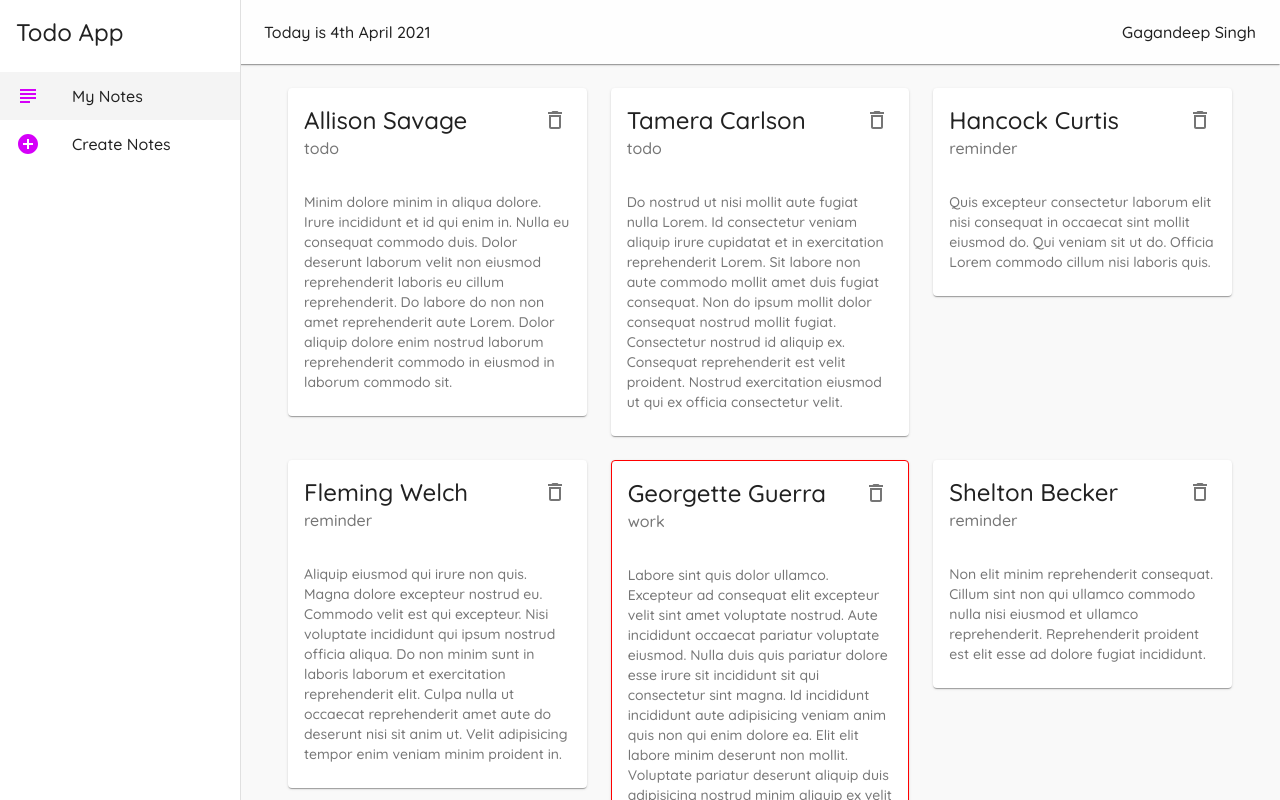
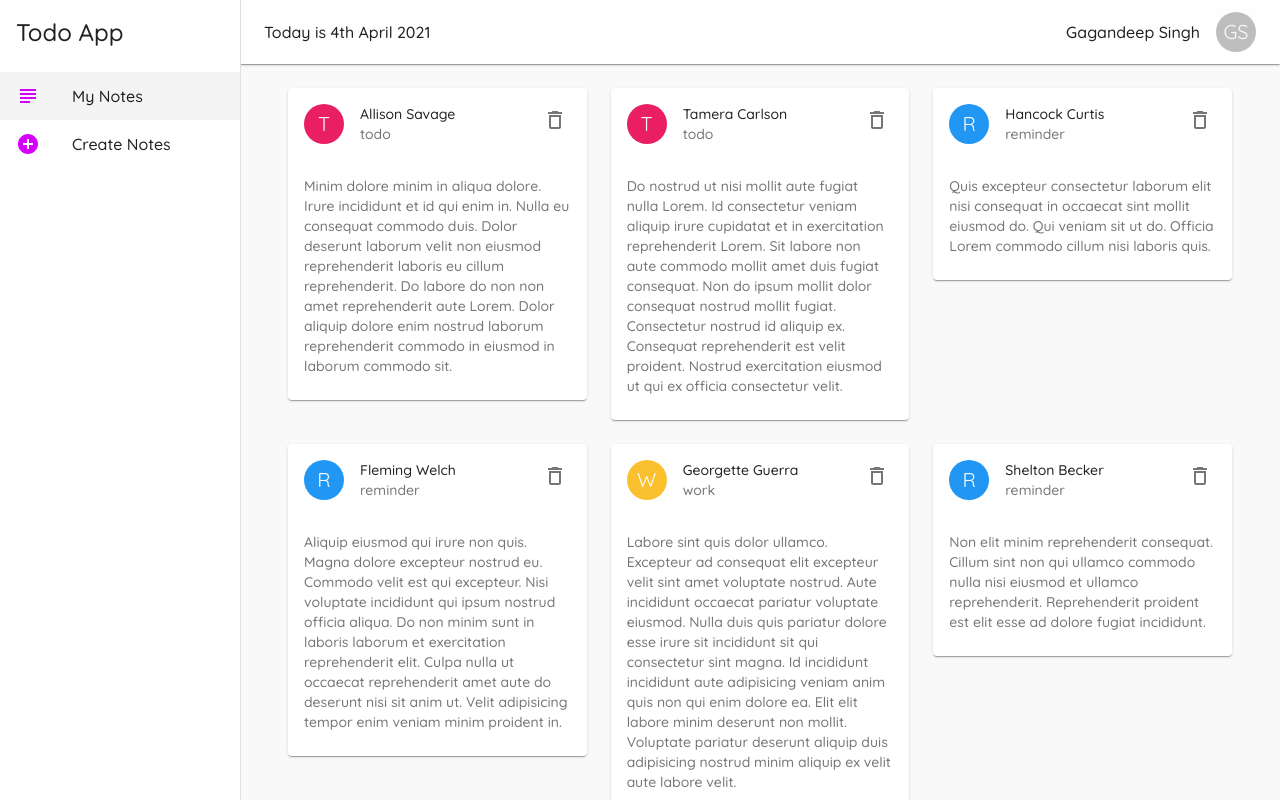
Before and after one commit to Gagandeep39/react-material-notes, a React (Create React App) app: page / in a window 1280 px wide. Shown: the top 800 px of the page. Built offline with nearby package versions, Linux system fonts and the light colour scheme; data requests are answered from the project's data file.

Commit message:
Added avatar icons

```diff
--- a/src/components/Layout.js
+++ b/src/components/Layout.js
@@ -1,5 +1,6 @@
 import {
   AppBar,
+  Avatar,
   Drawer,
   List,
   ListItem,
@@ -50,6 +51,10 @@ const useStyles = makeStyles((theme) => {
     date: {
       flexGrow: '1',
     },
+    // Add left marign
+    avatar: {
+      marginLeft: theme.spacing(2),
+    },
   };
 });
 
@@ -80,6 +85,7 @@ const Layout = ({ children }) => {
           </Typography>
 
           <Typography>Gagandeep Singh</Typography>
+          <Avatar className={classes.avatar}>GS</Avatar>
         </Toolbar>
       </AppBar>
 
--- a/src/components/NoteCard.js
+++ b/src/components/NoteCard.js
@@ -1,4 +1,5 @@
 import {
+  Avatar,
   Card,
   CardContent,
   CardHeader,
@@ -6,6 +7,7 @@ import {
   makeStyles,
   Typography,
 } from '@material-ui/core';
+import { blue, green, pink, yellow } from '@material-ui/core/colors';
 import { DeleteOutlined } from '@material-ui/icons';
 import React from 'react';
 
@@ -13,13 +15,27 @@ const useStyles = makeStyles({
   test: {
     border: (note) => (note.category === 'work' ? '1px solid red' : ''),
   },
+  avatar: {
+    backgroundColor: (note) => {
+      switch (note.category) {
+        case 'work':
+          return yellow[700];
+        case 'todo':
+          return pink[500];
+        case 'money':
+          return green[500];
+        default:
+          return blue[500];
+      }
+    },
+  },
 });
 
 const NoteCard = ({ note, handleDelete }) => {
   const classes = useStyles(note);
   return (
     <div>
-      <Card elevation={1} className={classes.test}>
+      <Card elevation={1}>
         <CardHeader
           action={
             <IconButton onClick={() => handleDelete(note.id)}>
@@ -28,6 +44,11 @@ const NoteCard = ({ note, handleDelete }) => {
           }
           title={note.title}
           subheader={note.category}
+          avatar={
+            <Avatar className={classes.avatar}>
+              {note.category[0].toUpperCase()}
+            </Avatar>
+          }
         />
 
         <CardContent>
```
